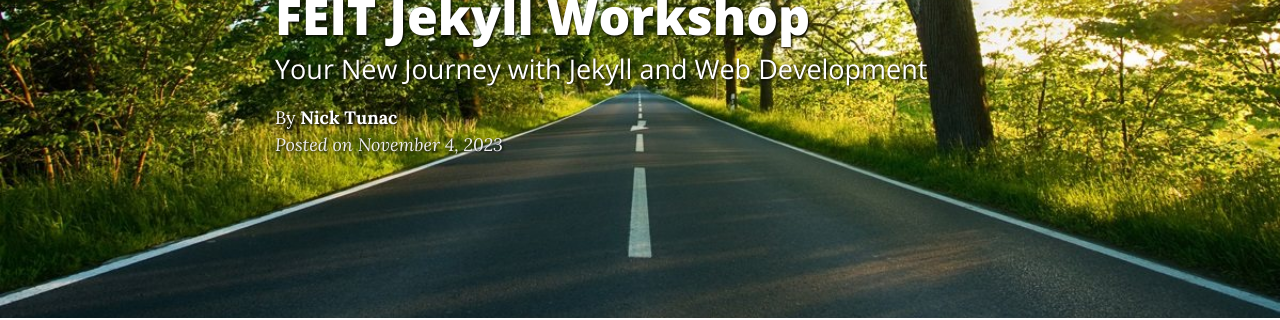
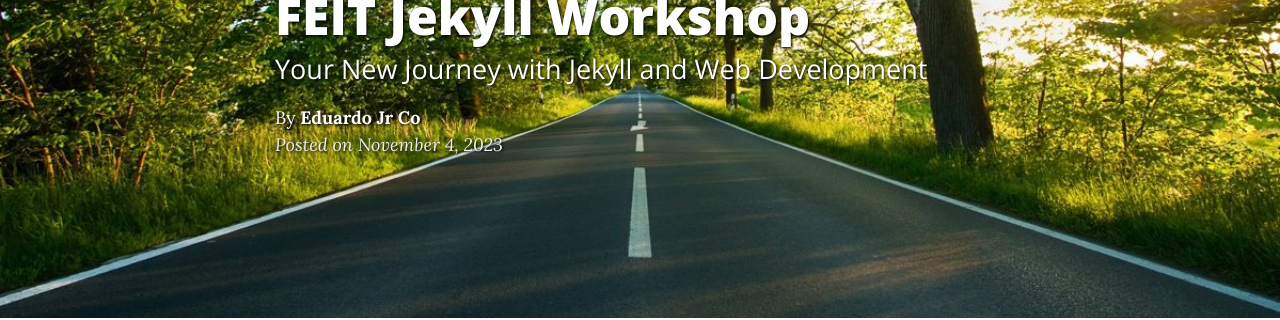
Before and after one commit to guysoul/guysoul.github.io, a Jekyll site: the page built from _posts/2023-11-04-feit-jekyll-workshop.md, in a window 1280 px wide and 900 px high. Shown: the part 362-682 px from the top of the window. Built offline with Jekyll 4.4.1, drawn with Linux system fonts in a browser that asks for light colours; nearby versions of some CDN libraries; comment, search, counter and statistics services are not loaded; some of the changed text lies outside the part shown.

Commit message:
Updated name to Eduardo

```diff
--- a/_posts/2023-11-04-feit-jekyll-workshop.md
+++ b/_posts/2023-11-04-feit-jekyll-workshop.md
@@ -6,7 +6,7 @@ cover-img: /assets/img/path.jpg
 thumbnail-img: /assets/img/thumb.png
 share-img: /assets/img/path.jpg
 tags: [workshop, web development, jekyll, blogging]
-author: Nick Tunac
+author: Eduardo Jr Co
 ---
 
 Thank you for attending the FEIT workshop on **Building Your Blog with Jekyll**! We hope you found the session informative and empowering as you embark on your journey to mastering web development. Here’s a recap of the amazing skills and knowledge you’ve acquired today.
@@ -42,4 +42,4 @@ We are incredibly proud of what you’ve accomplished today and are excited to s
 
 Until next time, happy coding!
 
-— Nick Tunac
+— Eduardo Jr Co
```
